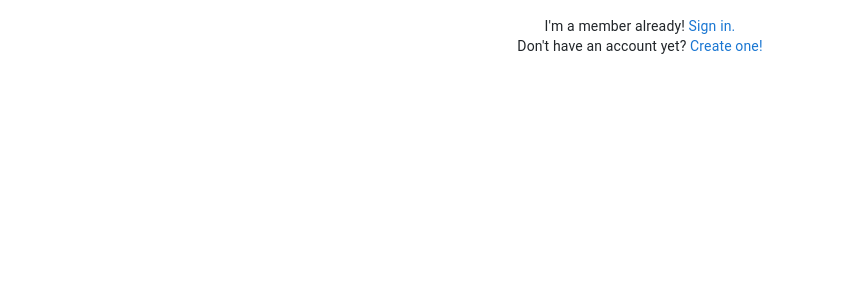
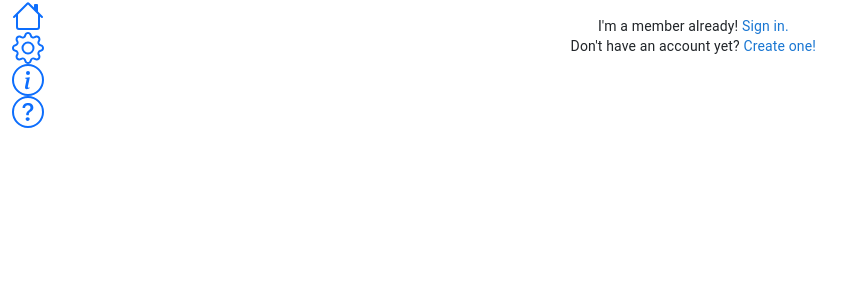
Before and after one commit to IRODR1502020/HOWRU-Spring-2024, a React (Create React App) app in the folder howru/: page / in a window 1280 px wide. Shown: the top 300 px of the page, without its empty margins (0-866 px from the left). Built offline with nearby package versions, Linux system fonts and the light colour scheme.

Commit message:
Modified file structure and updated nav component. Updated README.md for new component FAQ

```diff
--- a/howru/src/App.js
+++ b/howru/src/App.js
@@ -1,7 +1,7 @@
 import React from "react";
 import { BrowserRouter as Router, Routes, Route } from 'react-router-dom';
 import LoginPage from './Components/LoginPage.js'
-import SplashPage from './Components/SplashPage.js'
+import SplashPage from './Components/SplashPage/SplashPage.js'
 import RegisterPage from './Components/RegisterPage.js'
 
 const App = () => {
--- a/howru/src/Components/AboutUs.js
+++ b/howru/src/Components/AboutUs.js
@@ -1,5 +1,5 @@
 import React from 'react';
-import './bootstrap.css';
+import '../Styling/bootstrap.css';
 
 export default function AboutUs(props) {
 
--- /dev/null
+++ b/howru/src/Components/GeneralComponents/Navbar.js
@@ -0,0 +1,31 @@
+import React from 'react';
+import * as Icon from 'react-bootstrap-icons';
+
+export default function Navbar() {
+    return (
+        <div>
+                <ul className="nav flex-column">
+                    <li className="nav-item">
+                        <a href="#">
+                            <Icon.House height="32" width="32"/>
+                        </a>
+                    </li>
+                    <li className="nav-item">
+                        <a href="#">
+                            <Icon.Gear height="32" width="32"/>
+                        </a>
+                    </li>
+                    <li className="nav-item">
+                        <a href="#">
+                            <Icon.InfoCircle height="32" width="32"/>
+                        </a>
+                    </li>
+                    <li className="nav-item">
+                        <a href="#">
+                            <Icon.QuestionCircle height="32" width="32"/>
+                        </a>
+                    </li>
+                </ul>
+        </div>
+    );
+}
--- a/howru/src/Components/LoginWidget.js
+++ b/howru/src/Components/LoginWidget.js
@@ -1,5 +1,5 @@
 import React from 'react';
-import './bootstrap.css';
+import '../Styling/bootstrap.css';
 
 export default function LoginWidget () {
     return (
--- a/howru/src/Components/SplashPage.js
+++ /dev/null
@@ -1,28 +0,0 @@
-import React from "react";
-import { Button, Typography, Link } from "@mui/material";
-import { useNavigate } from "react-router-dom";
-import { Link as RouterLink } from "react-router-dom";
-
-const SplashPage = () => {
-	const navigate = useNavigate();
-
-	return (
-
-	<div>
-		<Typography variant="body2" align="center" sx={{ mt: 2 }}>
-				I'm a member already!{" "}
-			<Link component={RouterLink} to="/login" underline="hover">
-				Sign in.
-			<br />
-			</Link>
-				Don't have an account yet? {" "}
-			<Link component={RouterLink} to="/register" underline="hover">
-				Create one!
-			</Link>
-		</Typography>
-	</div>
-
-	);
-};
-
-export default SplashPage;
--- /dev/null
+++ b/howru/src/Components/SplashPage/SplashPage.js
@@ -0,0 +1,38 @@
+import React from "react";
+import { Button, Typography, Link } from "@mui/material";
+import Navbar from "../GeneralComponents/Navbar";
+import { useNavigate } from "react-router-dom";
+import { Link as RouterLink } from "react-router-dom";
+
+
+const SplashPage = () => {
+	const navigate = useNavigate();
+
+	return (
+
+	<div class="container-fluid">
+		<div class="row">
+			<div class="col-md-1">
+				<Navbar />
+				<i class="bi bi-house"></i>
+			</div>
+			<div class="col-md-11">
+				<Typography variant="body2" align="center" sx={{ mt: 2 }}>
+						I'm a member already!{" "}
+					<Link component={RouterLink} to="/login" underline="hover">
+						Sign in.
+					<br />
+					</Link>
+						Don't have an account yet? {" "}
+					<Link component={RouterLink} to="/register" underline="hover">
+						Create one!
+					</Link>
+				</Typography>
+			</div>
+		</div>
+	</div>
+
+	);
+};
+
+export default SplashPage;
```
Also changed, not shown: howru/src/Components/Navbar.js (deleted, +0 -23 lines), howru/src/Styling/bootstrap.css (renamed from howru/src/Components/bootstrap.css), 1 other file (tests, documents, lock files or other folders).
